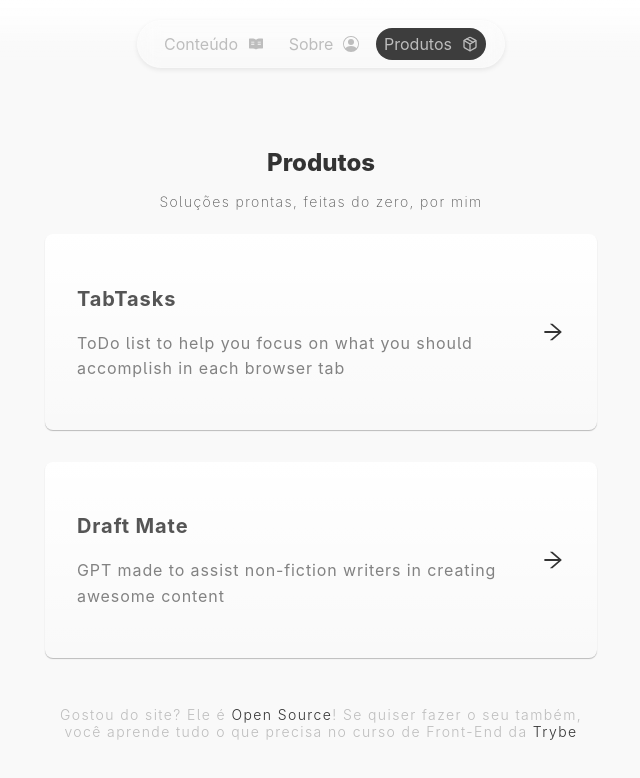
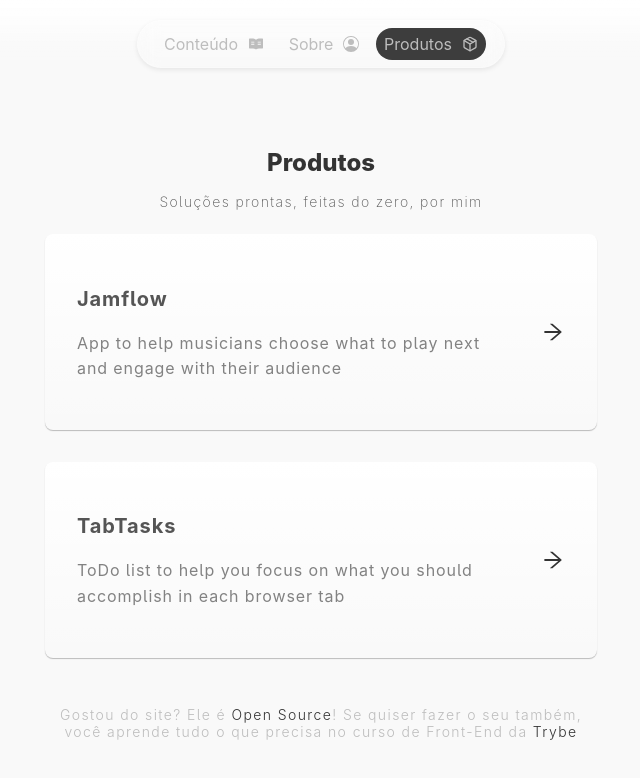
Before and after one commit to aamdias/portfolio, a React (Vite) app: page /produtos in a window 1280 px wide. Shown: the top 778 px of the page, without its empty margins (319-959 px from the left). Built offline with nearby package versions, Linux system fonts and the light colour scheme; a web font is replaced by a local one.

Commit message:
feat: Include JamFlow in current active products

```diff
--- a/src/pages/Products/index.tsx
+++ b/src/pages/Products/index.tsx
@@ -35,14 +35,14 @@
                     <div className = "title">Produtos</div>
                     <div className = "subtitle">Soluções prontas, feitas do zero, por mim</div>
                     <MenuCard
+                        title="Jamflow"
+                        description="App to help musicians choose what to play next and engage with their audience"
+                        link="https://www.jamflow.io"
+                    />
+                    <MenuCard
                         title="TabTasks"
                         description="ToDo list to help you focus on what you should accomplish in each browser tab"
                         link="https://chromewebstore.google.com/detail/tab-tasks/eomncdpohliglfgmlbjhcphdlcaohnll"
-                    />
-                    <MenuCard
-                        title="Draft Mate"
-                        description="GPT made to assist non-fiction writers in creating awesome content"
-                        link="https://chat.openai.com/g/g-Hr3ns63JA-draft-mate"
                     />
                 </div>
                 <Footer />
```
